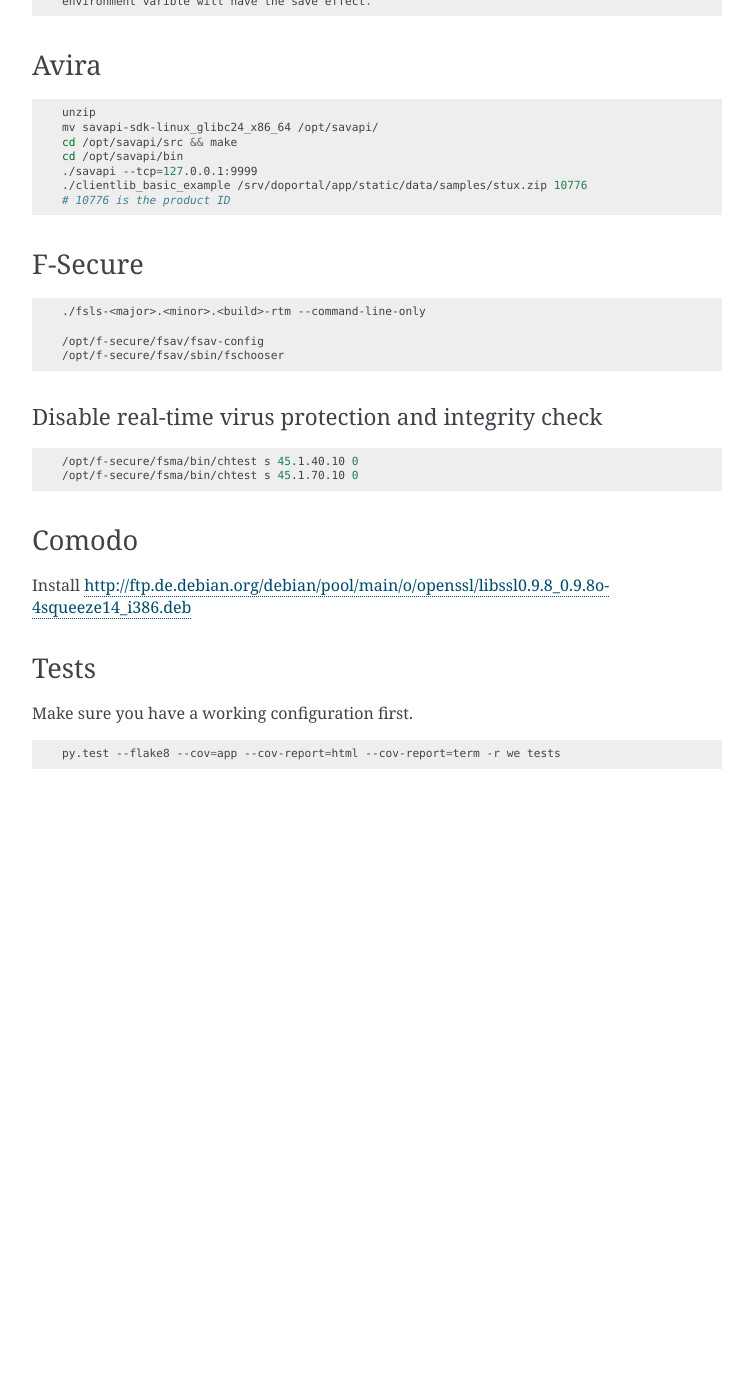
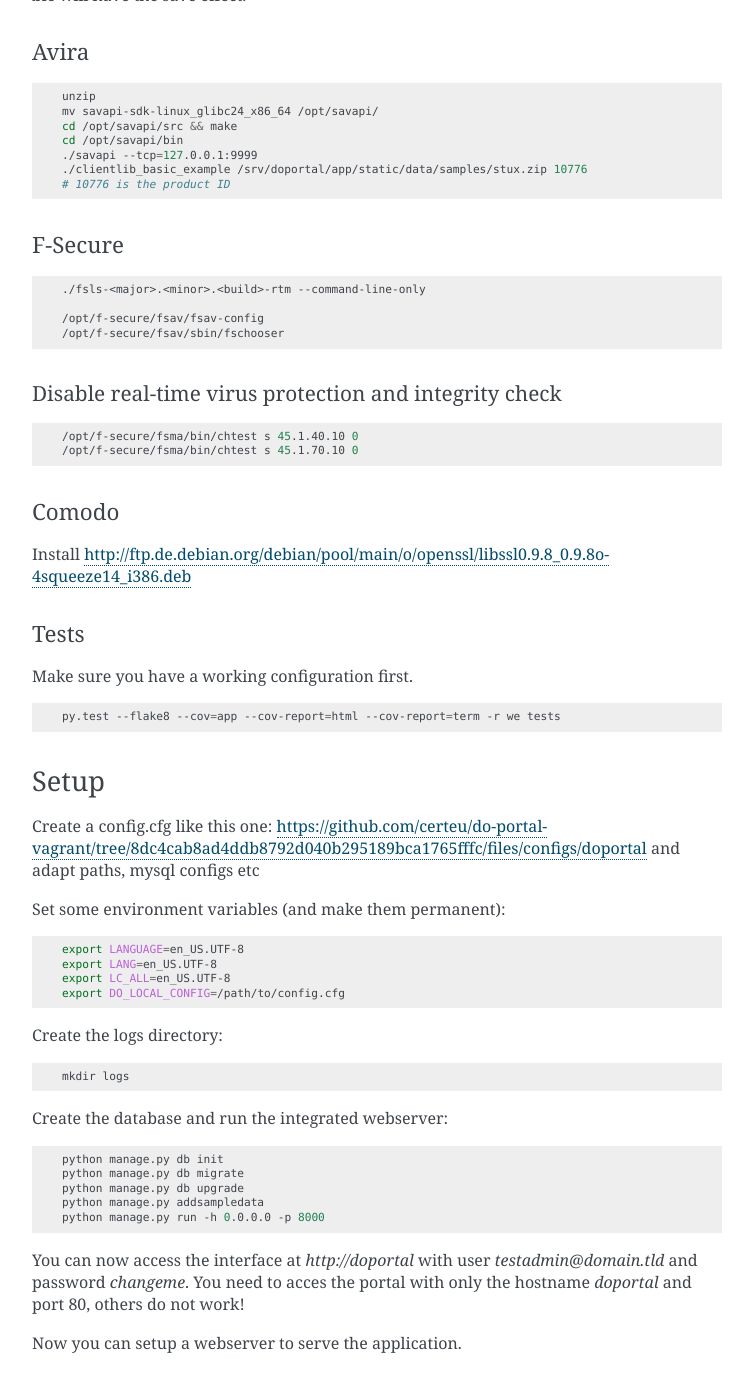
Before and after one commit to certat/do-portal, a Sphinx documentation site: the page built from docs/install.rst, in a window 1280 px wide and 1400 px high, scrolled down 2185 px. Shown: the top 1392 px of the window, without its empty margins (388-1141 px from the left). Built offline with Sphinx 7.4.7, drawn with Linux system fonts in a browser that asks for light colours; pages that are not in the unit, such as notebooks, are missing from menus; before the commit the page ends 3000 px from its top, so only the background shows below that; some of the changed text lies outside the part shown.

Commit message:
DOC: Add installation procedure
Signed-off-by: Sebastian Wagner <wagner@cert.at>

```diff
--- a/docs/install.rst
+++ b/docs/install.rst
@@ -4,14 +4,15 @@ Installation
 
 Rough, incomplete installation instructions.
 
+Requirements
+============
 
 OS
-==
+--
 
 .. code-block:: bash
 
-    sudo apt-get install ssdeep exiftool libfuzzy-dev libffi-dev p7zip-full libncurses-dev
-
+    sudo apt-get install ssdeep exiftool libfuzzy-dev libffi-dev p7zip-full libncurses-dev python3-dev mysql-server python3-virtualenv git
 
 .. note::
 
@@ -19,13 +20,22 @@ OS
     forensics-all metapackage.
 
 virtualenv
-==========
+----------
 
-Consider using a virtualenv as a lot of libraries will be installed and/or
-updated and we don't want to mix up with the system's libraries.
+As a lot of libraries will be installed and/or updated and we don't want to mix
+up with the system's libraries. We thus use a virtualenv:
+
+.. code-block:: bash
+
+    python3-virtualenv
+    virtualenv ~/do-portal/ -p python3
+    source ~/do-portal/bin/activate
+
+Now, `which python3` and `which pip3` should show the executables inside the
+virtualenv.
 
 Python libraries
-================
+----------------
 
 First upgrade your pip and setuptools. Current versions of these are required
 by the libraries we will install.
@@ -35,18 +45,9 @@ by the libraries we will install.
     sudo pip install -U pip setuptools
     sudo pip install -r requirements.txt
 
-Logging
-=======
-
-Create the logs directory:
-
-.. code-block:: bash
-
-    mkdir logs
-
 
 RabbitMQ
-========
+--------
 
 .. code-block:: bash
 
@@ -58,14 +59,14 @@ RabbitMQ
 
 
 Celery
-======
+------
 
 .. code-block:: bash
 
     venv/bin/pip install celery
 
 Start the celery worker
------------------------
++++++++++++++++++++++++
 
 .. code-block:: bash
 
@@ -74,7 +75,7 @@ Start the celery worker
 
 
 Mailman
-=======
+-------
 
 `<https://mailman.readthedocs.org/en/latest/src/mailman/docs/WebUIin5.html>`_
 `<https://pythonhosted.org/mailman/README.html>`_
@@ -114,7 +113,7 @@ Get CA certificate:
     dpkg-reconfigure ca-certificates
 
 OpenSSL
-=======
+-------
 
 When connecting to SSL enabled APIs that use the CERT-EU wildcard
 certificate you need to install the CA on the client side.
@@ -136,12 +136,12 @@ in the correct order. E.i. concatenate the certificates in one bundle.
     r = requests.post(url, auth=(user, passwd), verify=chain)
 
 
-    Alternatively, setting the REQUESTS_CA_BUNDLE or CURL_CA_BUNDLE
-    environment varible will have the save effect.
+Alternatively, setting the REQUESTS_CA_BUNDLE or CURL_CA_BUNDLE
+environment varible will have the save effect.
 
 
 Avira
-=====
+-----
 
 .. code-block:: bash
 
@@ -155,7 +155,7 @@ Avira
 
 
 F-Secure
-========
+--------
 
 .. code-block:: bash
 
@@ -166,7 +166,7 @@ F-Secure
 
 
 Disable real-time virus protection and integrity check
-------------------------------------------------------
+++++++++++++++++++++++++++++++++++++++++++++++++++++++
 
 .. code-block:: bash
 
@@ -174,15 +174,53 @@ Disable real-time virus protection and integrity check
     /opt/f-secure/fsma/bin/chtest s 45.1.70.10 0
 
 Comodo
-======
+------
 
 Install http://ftp.de.debian.org/debian/pool/main/o/openssl/libssl0.9.8_0.9.8o-4squeeze14_i386.deb
 
 Tests
-=====
+-----
 
 Make sure you have a working configuration first.
 
 .. code-block:: bash
 
     py.test --flake8 --cov=app --cov-report=html --cov-report=term -r we tests
+
+
+Setup
+=====
+
+Create a config.cfg like this one: https://github.com/certeu/do-portal-vagrant/tree/8dc4cab8ad4ddb8792d040b295189bca1765fffc/files/configs/doportal
+and adapt paths, mysql configs etc
+
+Set some environment variables (and make them permanent):
+
+.. code-block:: bash
+
+    export LANGUAGE=en_US.UTF-8
+    export LANG=en_US.UTF-8
+    export LC_ALL=en_US.UTF-8
+    export DO_LOCAL_CONFIG=/path/to/config.cfg
+
+Create the logs directory:
+
+.. code-block:: bash
+
+    mkdir logs
+
+Create the database and run the integrated webserver:
+
+.. code-block:: bash
+
+    python manage.py db init
+    python manage.py db migrate
+    python manage.py db upgrade
+    python manage.py addsampledata
+    python manage.py run -h 0.0.0.0 -p 8000
+
+You can now access the interface at `http://doportal` with user
+`testadmin@domain.tld` and password `changeme`. You need to acces the portal
+with only the hostname `doportal` and port 80, others do not work!
+
+Now you can setup a webserver to serve the application.
```
Also changed, not shown: other parts of docs/install.rst (+2 -3 lines).
